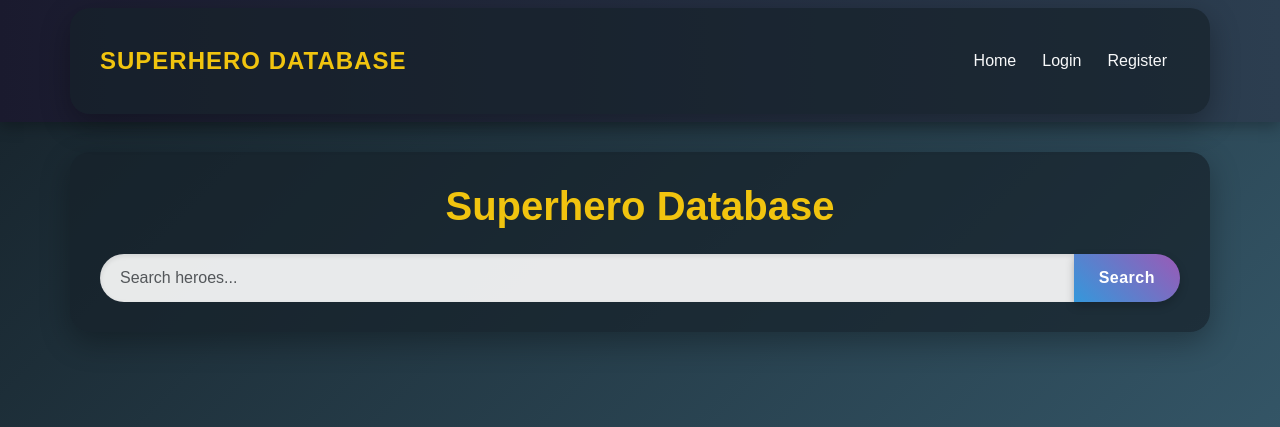
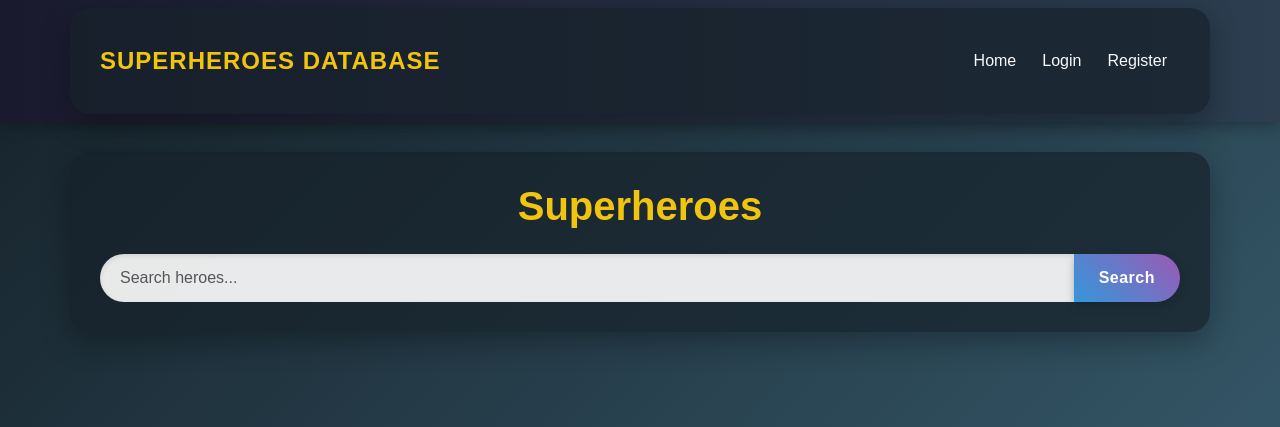
Before and after one commit to indiraSart/superhero, a Node server app: page / in a window 1280 px wide. Shown: the top 427 px of the page. Run offline with Node 20, Linux system fonts and the light colour scheme; data that the repository does not hold is empty; some libraries are stand-ins or nearby versions.

Commit message:
fixing errors

```diff
--- a/server/routes/superheroes.js
+++ b/server/routes/superheroes.js
@@ -1,6 +1,6 @@
 const express = require('express');
 const router = express.Router();
-const Superhero = require('../models/Superhero');
+const Superhero = require('../models/superhero.js');
 
 // Middleware to check if user is authenticated
 const isAuthenticated = (req, res, next) => {
--- a/server/scripts/importHeroes.js
+++ b/server/scripts/importHeroes.js
@@ -1,7 +1,7 @@
 require('dotenv').config();
 const axios = require('axios');
 const mongoose = require('mongoose');
-const Superhero = require('../models/Superhero');
+const Superhero = require('../models/superhero.js');
 
 // Connect to MongoDB
 mongoose.connect(process.env.MONGODB_URI || 'mongodb://localhost:27017/superhero', {
--- a/server/views/landing.ejs
+++ b/server/views/landing.ejs
@@ -11,7 +11,7 @@
   <%- include('partials/navbar') %>
 
   <div class="container mt-4">
-    <h1 class="text-center mb-4">Superhero Database</h1>
+    <h1 class="text-center mb-4">Superheroes</h1>
 
     <form action="/" method="GET" class="mb-4">
       <div class="input-group">
--- a/server/views/partials/navbar.ejs
+++ b/server/views/partials/navbar.ejs
@@ -1,6 +1,6 @@
 <nav class="navbar navbar-expand-lg navbar-dark bg-dark">
   <div class="container">
-    <a class="navbar-brand" href="/">Superhero Database</a>
+    <a class="navbar-brand" href="/">Superheroes Database</a>
     <button class="navbar-toggler" type="button" data-bs-toggle="collapse" data-bs-target="#navbarNav">
       <span class="navbar-toggler-icon"></span>
     </button>
```
